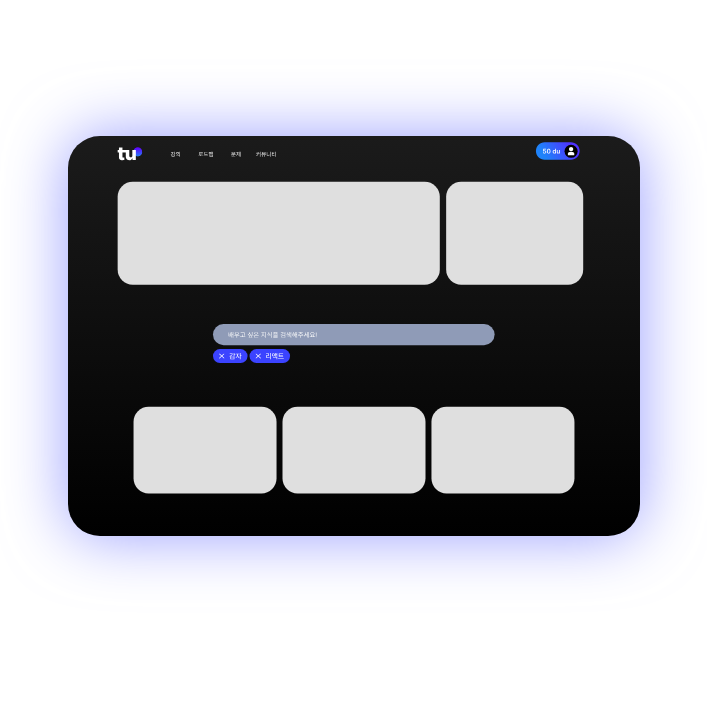
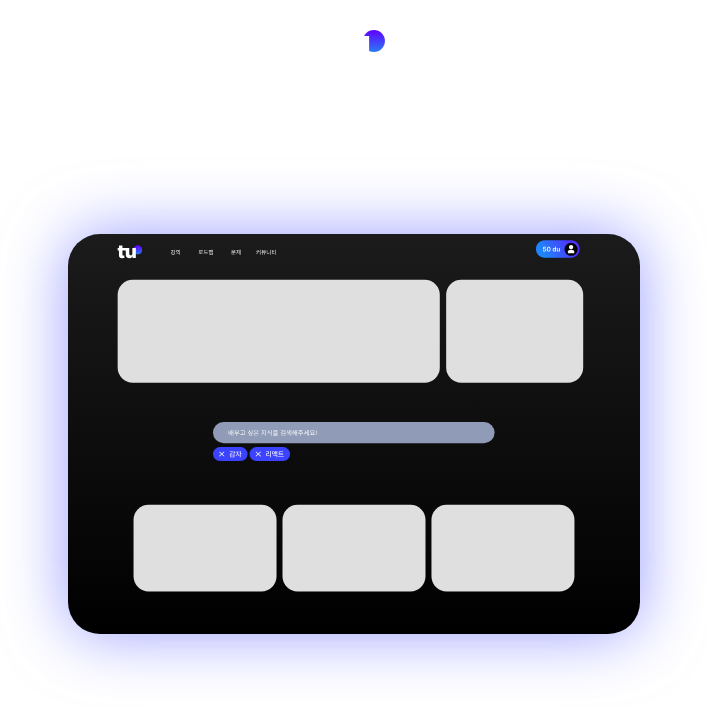
Before and after one commit to xolving/tutorics-frontend, a React (Vite) app: page / in a window 1280 px wide. Shown: the top 708 px of the page, without its empty margins (286-993 px from the left). Built offline with nearby package versions, Linux system fonts and the light colour scheme.

Commit message:
update icon

```diff
--- a/src/App.tsx
+++ b/src/App.tsx
@@ -1,10 +1,13 @@
 import './App.css'
+import { Header } from './components/Header'
 import desktop from '/desktop_tutorics.svg'
 
 function App() {
   return (
     <>
-      {/* <Header/>*/}
+      <div>
+        <Header/>
+      </div>
       <img src={desktop} className="desktop_image" alt="desktop_image" />
       <h3 className='h3'><a className='point'>tutorics</a> coming soon</h3>
     </>
--- /dev/null
+++ b/src/components/Header.css
@@ -0,0 +1,19 @@
+.header-list {
+    display: inline;
+    padding: 30px;
+}
+
+.logo {
+    height: 2em;
+    padding: 30px;
+    will-change: filter;
+    transition: filter 300ms;
+  }
+
+  .logo:hover {
+    filter: drop-shadow(0 0 2em #646cffaa);
+  }
+
+  .logo.react:hover {
+    filter: drop-shadow(0 0 2em #61dafbaa);
+  }
--- a/src/components/Header.tsx
+++ b/src/components/Header.tsx
@@ -1,9 +1,12 @@
-import logo from '/icon.svg'
+import './Header.css'
+import tutorics from '/tutorics.svg'
 
 export function Header (){
     return (
-        <a href="https://xolving.com" target="_blank">
-            <img src={logo} className="logo" alt="xolving logo" />
-        </a>
+        <>
+            <a href="https://xolving.com" target="_blank">
+                <img src={tutorics} className="logo" alt="xolving logo" />
+            </a>
+        </>
     )
 }
```
